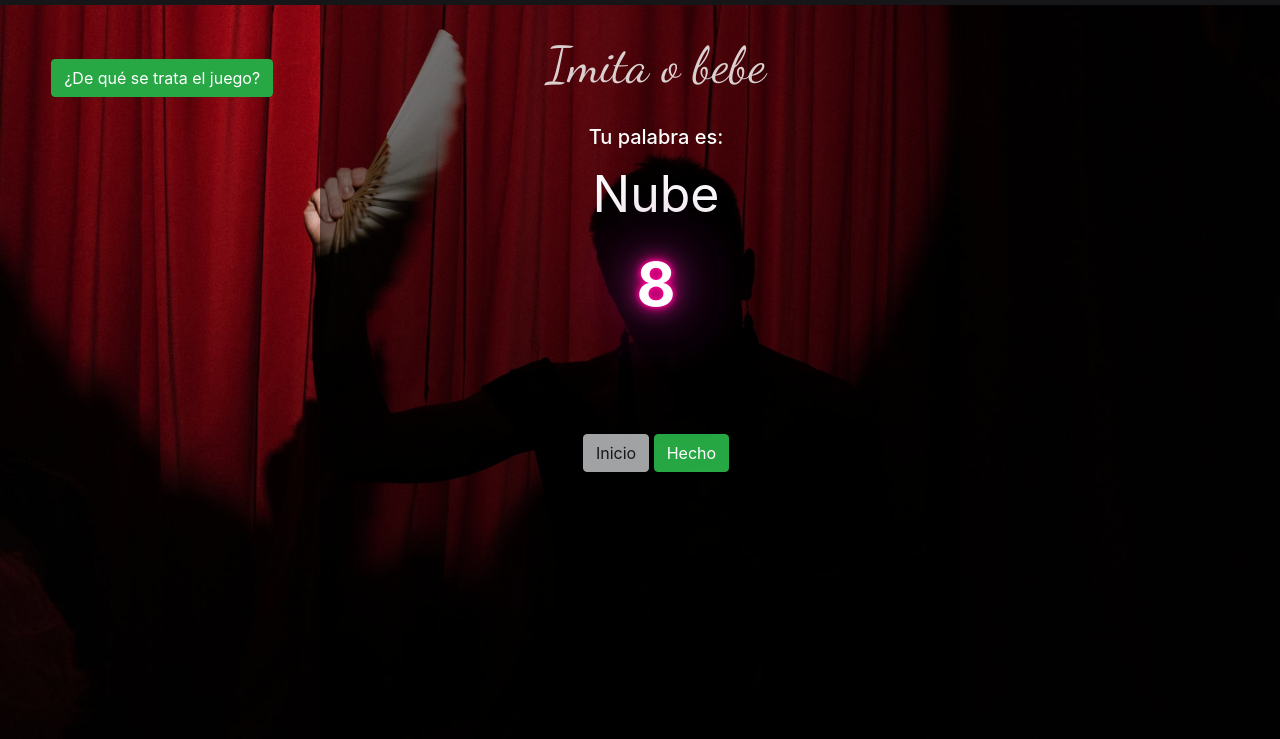
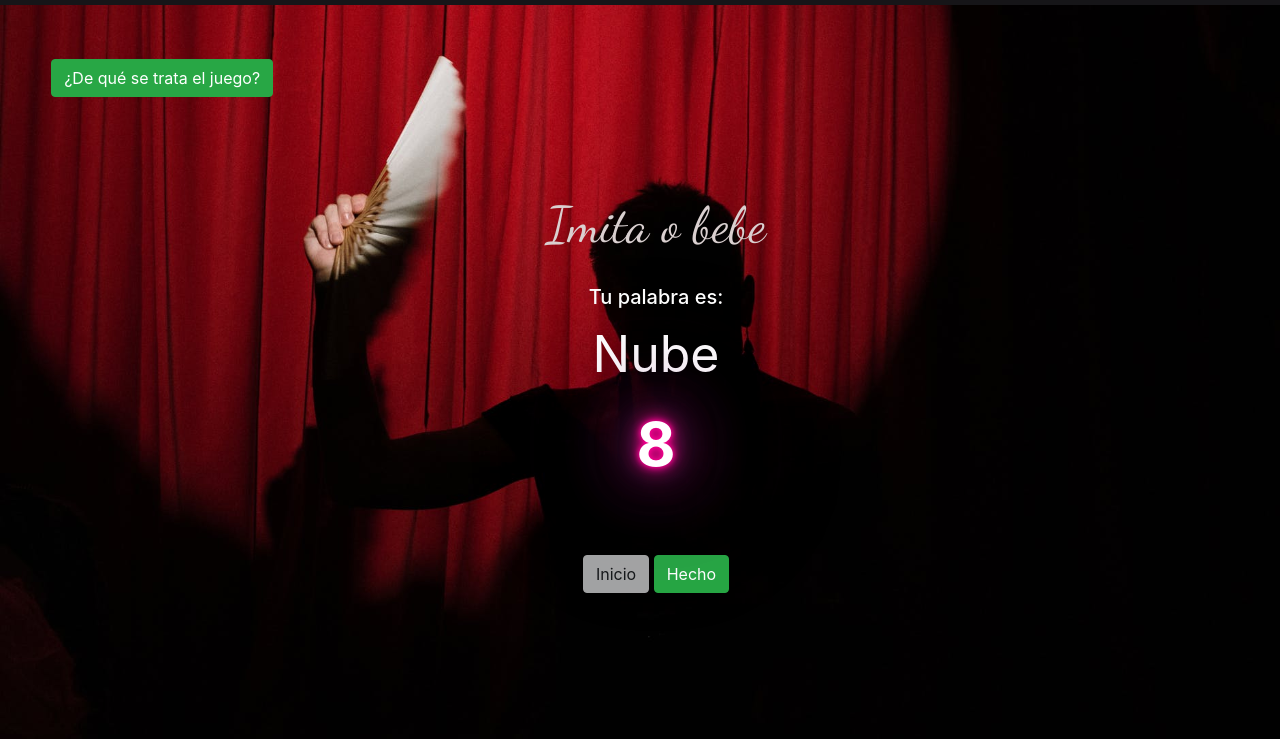
Before and after one commit to CuchiBJ/Metodolog-as-giles-Grupo-1, a website: page src/views/imita.html in a window 1280 px wide. Both pictures are taken after a click on the button "Inicio". Shown: the part 61-800 px from the top of the page. Drawn offline with nearby package versions, Linux system fonts and the light colour scheme; files that its build step writes are made by us from their sources; no server answers; files whose address does not match are found by name; a web font is replaced by a local one.

Commit message:
arreglo botones

```diff
--- a/src/public/js/imita.js
+++ b/src/public/js/imita.js
@@ -18,10 +18,10 @@ const app8 = new Vue({
 
         visibilidad(){
 
-            var estado = document.getElementById("mostrar").style.visibility
-            if( estado == 'hidden'){
-                document.getElementById("mostrar").style.visibility= 'visible';
-                document.getElementById("mostrar2").style.visibility= 'hidden';
+            var estado = document.getElementById("mostrar").style.display
+            if( estado == 'none'){
+                document.getElementById("mostrar").style.display= 'block';
+                document.getElementById("mostrar2").style.display= 'none';
                 this.actualizartiempo();
 
             } else {
@@ -33,8 +33,8 @@ const app8 = new Vue({
 
 
             document.getElementById("countdown").innerHTML = this.segundoInicio;
-            var estados = document.getElementById("mostrar").style.visibility
-               if (this.segundoInicio == 0 && estados == 'visible'){
+            var estados = document.getElementById("mostrar").style.display
+               if (this.segundoInicio == 0 && estados == 'block'){
 
                     swal('Perdiste!!! A tomar ')
 
@@ -51,8 +51,8 @@ const app8 = new Vue({
         ,
         detenerreloj(){
 
-            document.getElementById("mostrar").style.visibility= 'hidden';
-            document.getElementById("mostrar2").style.visibility= 'visible';
+            document.getElementById("mostrar").style.display= 'none';
+            document.getElementById("mostrar2").style.display='block';
             this.segundoInicio = 0
         }
 
@@ -70,7 +70,7 @@ const app8 = new Vue({
             return this.segundoInicio >= 0 && this.segundoInicio<10;
         },
         deshabilitado2(){
-            return  this.estado === 'hidden' || this.segundoInicio === 10
+            return  this.estado === 'none' || this.segundoInicio === 10
         },
 
     }
--- a/src/public/styles/estilos2.css
+++ b/src/public/styles/estilos2.css
@@ -68,6 +68,19 @@ ul#navigation {
   width: 100%;
 
 }
+
+#app8{
+  display: flex;
+  position: absolute;
+  flex-direction: row;
+  justify-content: center;
+  align-items: flex-start;
+  top: 20%;
+  text-align: center;
+  width: 100%;
+
+}
+
 
 #centr{
   display: flex;
--- a/src/views/imita.html
+++ b/src/views/imita.html
@@ -88,6 +88,7 @@ background-origin: content-box;
          <div class="modal-dialog" role="document">
            <div class="modal-content">
              <div class="modal-header">
+
                <h5 class="modal-title">Imita o bebe</h5>
                <button type="button" class="close" data-dismiss="modal" aria-label="Close">
                  <span aria-hidden="true">&times;</span>
@@ -108,14 +109,14 @@ background-origin: content-box;
 <div id="app8">
 
     <div class="row m-0 bg-primaty justify-content-center aling-items-center vh-100" >
-        <div  class="col-sm-6 "style= "background-color: rgba(0,0,0,0.5)">
+        <div >
 
 
 
 
             <div class="container m-3 text-center" style="top: 10%; position: relative;">
                 <h1 style="font-size: 50px; margin-bottom: 30px;"class="lines-effect">Imita o bebe </h1>
-                <div id="mostrar" style=" visibility:hidden;">
+                <div id="mostrar" style=" display: none;">
                 <h5 style="color: white;">Tu palabra es:</h5>
                 <p id="palabra" style=" position:relative; text-align: center;font-size: 50px; color:white;">{{palabra}} </p>
 
@@ -124,13 +125,13 @@ background-origin: content-box;
 
                 </div>
 
-                <div id="mostrar2" style=" visibility: hidden;">
+                <div id="mostrar2" style=" display:none;">
                     <p style=" margin-top: 0; position:relative; text-align: center;font-size: 30px; color: white;">Bien hecho!Pasale el dispositivo al siguiente participante</p>
                 </div>
-
+                <div style="margin-top: 30%;">
                 <button :disabled="deshabilitado" type="button" class="btn btn-light" @click="visibilidad(); elegirpalabra()"> Inicio </button>
                 <button :disabled="deshabilitado2"  type="button" class="btn btn-success" @click="detenerreloj()"> Hecho </button>
-
+                </div>
             </div>
 
         </div>
```
Also changed, not shown: 1 other file.
